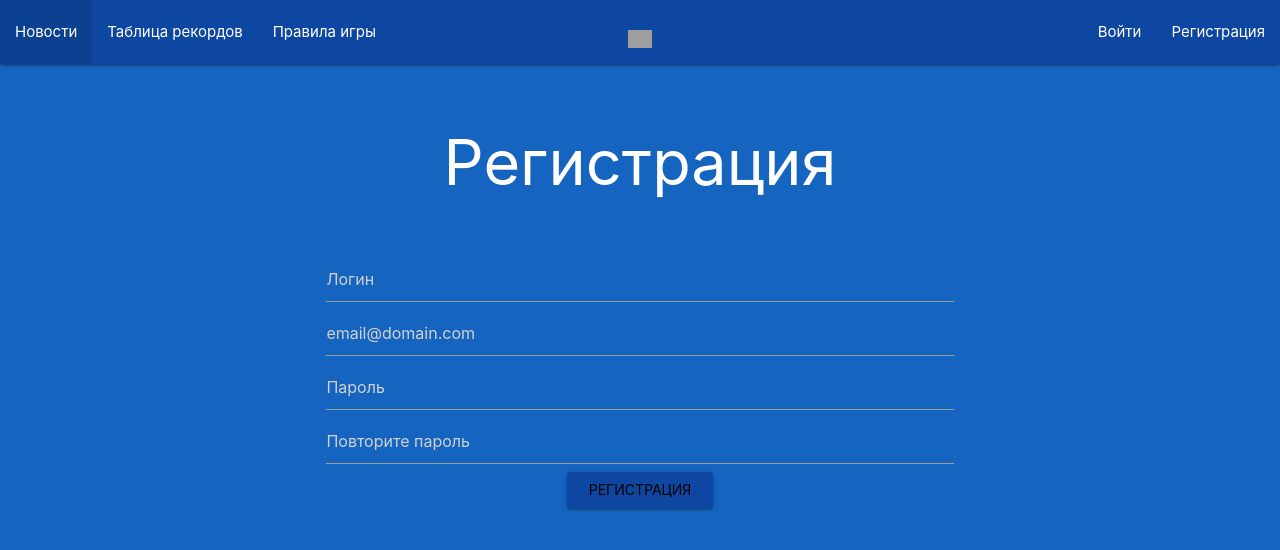
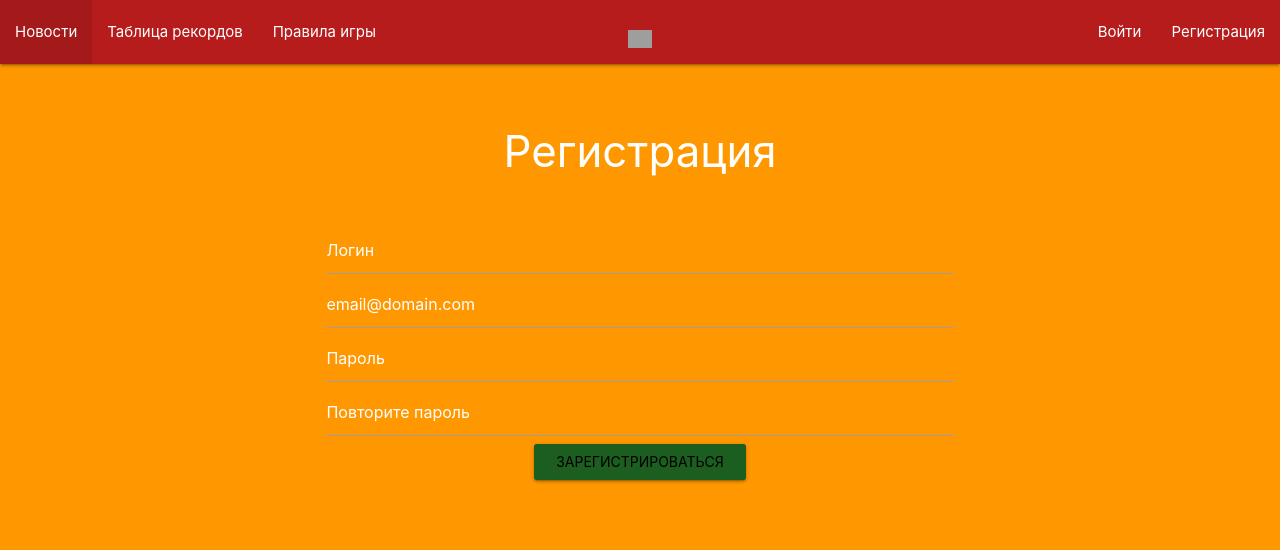
Before and after one commit to khirnick/mcupper, a Django app: page /signup in a window 1280 px wide. Shown: the top 550 px of the page. Run offline with Django 3.2, Linux system fonts and the light colour scheme; some libraries are stand-ins or nearby versions; grey boxes are pictures that could not be loaded.

Commit message:
change colors of background, navbar and buttons

```diff
--- a/cupper/templates/cupper/login.html
+++ b/cupper/templates/cupper/login.html
@@ -2,7 +2,7 @@
 
 {% block content %}
     <div class="container align-items-start white-text" style="text-align: center">
-        <h1 class="white-text">Вход</h1><br/>
+        <h3 class="white-text">Вход</h3><br/>
         <h6>{{ form.non_field_errors }}</h6>
         <form method="post" class="form-group" style="vertical-align: middle">
             {% csrf_token %}
@@ -11,7 +11,7 @@
                     {{ field }} {{ field.errors }}
                 </div>
             {% endfor %}
-            <input class="btn btn-primary waves-effect" type="submit" value="Вход" style="align-content: left"/>
+            <input class="btn btn-primary waves-effect" type="submit" value="Войти" style="align-content: left"/>
         </form>
     </div>
 {% endblock %}
--- a/cupper/templates/cupper/signup.html
+++ b/cupper/templates/cupper/signup.html
@@ -2,7 +2,7 @@
 
 {% block content %}
     <div class="container align-items-start white-text" style="text-align: center">
-        <h1 class="white-text">Регистрация</h1><br/>
+        <h3 class="white-text">Регистрация</h3><br/>
         <h6>{{ form.non_field_errors }}</h6>
         <form method="post" class="form-group" style="vertical-align: middle">
             {% csrf_token %}
@@ -11,7 +11,7 @@
                     {{ field }} {{ field.errors }}
                 </div>
             {% endfor %}
-            <input class="btn btn-primary waves-effect" type="submit" value="Регистрация" style="align-content: left"/>
+            <input class="btn btn-primary waves-effect" type="submit" value="Зарегистрироваться" style="align-content: left"/>
         </form>
     </div>
 {% endblock %}
--- a/static/cupper/style.css
+++ b/static/cupper/style.css
@@ -1,5 +1,5 @@
 .btn {
-    background-color: #0d47a1;
+    background-color: #1b5e20;
 }
 
 .container {
@@ -7,10 +7,29 @@
 }
 
 .btn:hover {
-    background-color: #1e88e5;
+    background-color: #4caf50;
 }
 
 
 .btn:enabled {
     background-color: #0d47a1;
 }
+
+::-webkit-input-placeholder { /* WebKit, Blink, Edge */
+    color:    #fff;
+}
+:-moz-placeholder { /* Mozilla Firefox 4 to 18 */
+   color:    #fff;
+   opacity:  1;
+}
+::-moz-placeholder { /* Mozilla Firefox 19+ */
+   color:    #fff;
+   opacity:  1;
+}
+:-ms-input-placeholder { /* Internet Explorer 10-11 */
+   color:    #fff;
+}
+
+:-ms-input-placeholder { /* Microsoft Edge */
+   color:    #fff;
+}
--- a/templates/base.html
+++ b/templates/base.html
@@ -15,9 +15,9 @@
     <script src="{% static 'popper/popper.js' %} " type="text/javascript"></script>
     <script src="{% static 'materialize/js/materialize.js' %} " type="text/javascript"></script>
 </head>
-<body class="blue darken-3">
+<body class="orange">
 <nav>
-    <div class="nav-wrapper blue darken-4">
+    <div class="nav-wrapper red darken-4">
         <a href="{% url 'cupper:index' %}" class="brand-logo center" style="margin-top: 0.4%"><img src="/media/icons/cup.png" width="6%" /></a>
         <ul id="nav-mobile" class="left hide-on-med-and-down">
             <li><a href="{% url 'cupper:news' %}">Новости</a></li>
```
